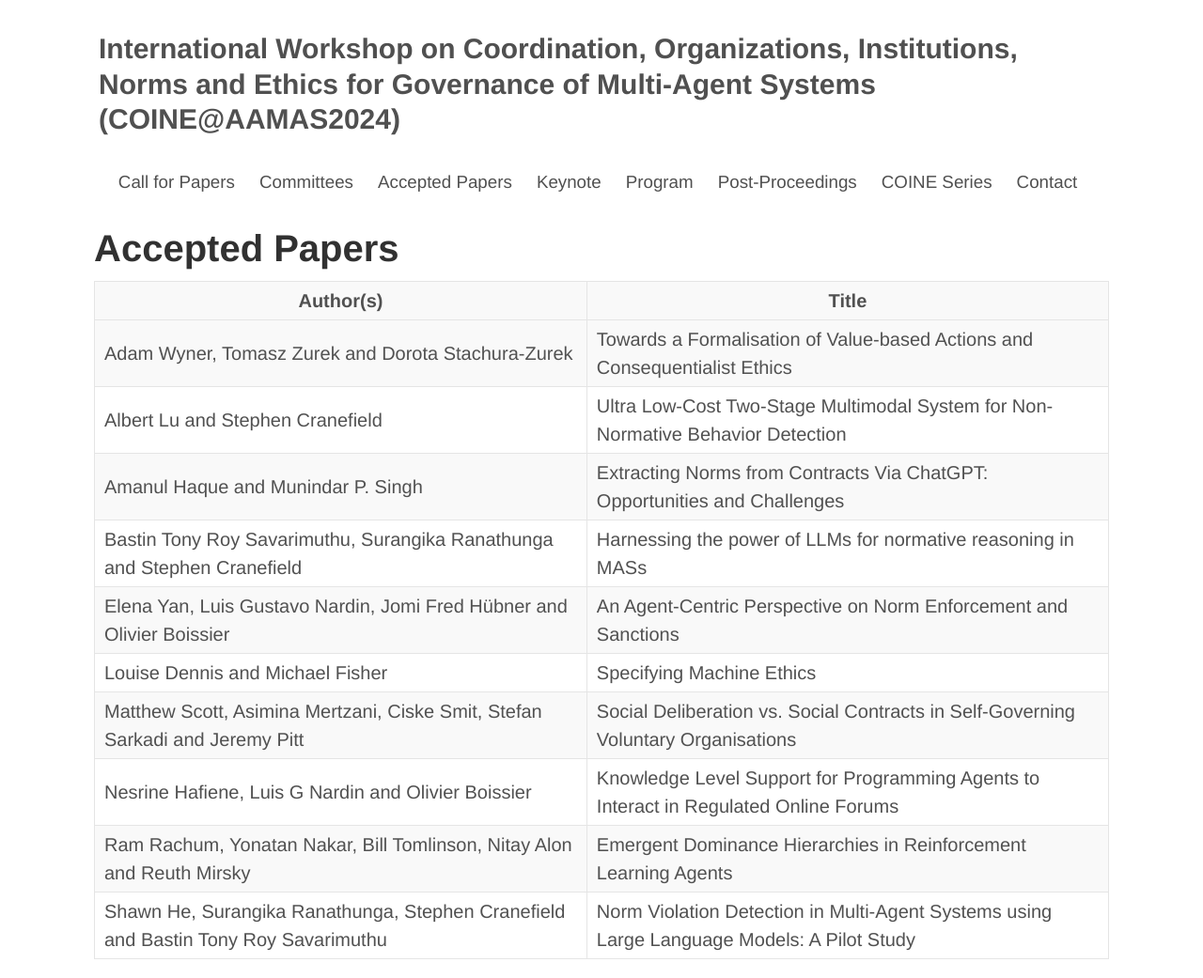
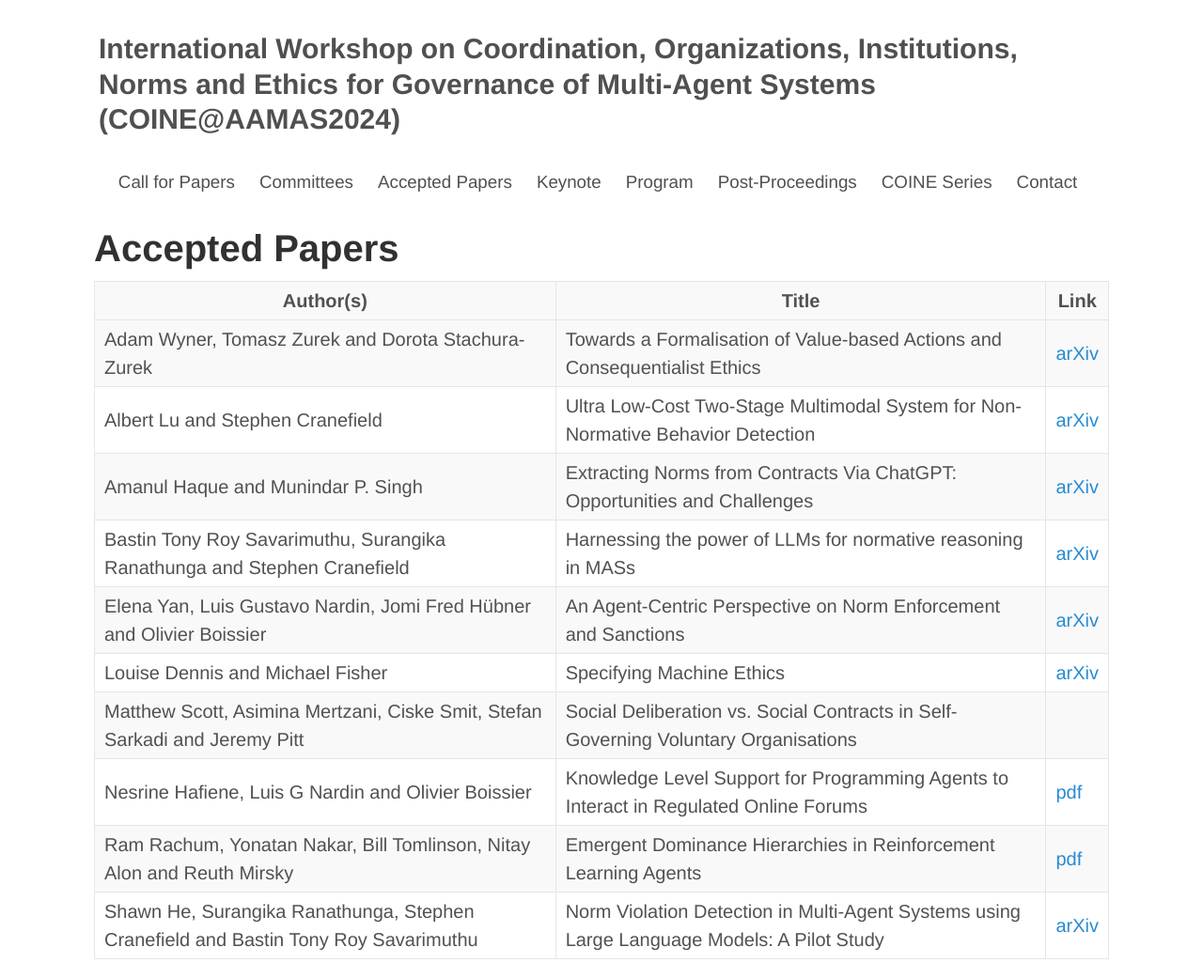
Before and after one commit to coin-workshop/coine-2024-auckland, a Jekyll site: the page built from accepted_papers.md, in a window 1280 px wide. Shown: the whole page at 94% size. Built offline with Jekyll 4.4.1, drawn with Linux system fonts in a browser that asks for light colours.

Commit message:
Added link to papers

```diff
--- a/accepted_papers.md
+++ b/accepted_papers.md
@@ -3,15 +3,15 @@
 
 # Accepted Papers
 
-| Author(s) | Title |
-|-----------|-------|
-| Adam Wyner, Tomasz Zurek and Dorota Stachura-Zurek                                 | Towards a Formalisation of Value-based Actions and Consequentialist Ethics |
-| Albert Lu and Stephen Cranefield                                                   | Ultra Low-Cost Two-Stage Multimodal System for Non-Normative Behavior Detection |
-| Amanul Haque and Munindar P. Singh                                                 | Extracting Norms from Contracts Via ChatGPT: Opportunities and Challenges |
-| Bastin Tony Roy Savarimuthu, Surangika Ranathunga and Stephen Cranefield           | Harnessing the power of LLMs for normative reasoning in MASs |
-| Elena Yan, Luis Gustavo Nardin, Jomi Fred Hübner and Olivier Boissier              | An Agent-Centric Perspective on Norm Enforcement and Sanctions |
-| Louise Dennis and Michael Fisher                                                   | Specifying Machine Ethics |
+| Author(s) | Title | Link |
+|-----------|-------|------|
+| Adam Wyner, Tomasz Zurek and Dorota Stachura-Zurek                                 | Towards a Formalisation of Value-based Actions and Consequentialist Ethics | [arXiv](https://arxiv.org/abs/2403.16719){:target="_blank"} |
+| Albert Lu and Stephen Cranefield                                                   | Ultra Low-Cost Two-Stage Multimodal System for Non-Normative Behavior Detection | [arXiv](https://arxiv.org/abs/2403.16151){:target="_blank"} |
+| Amanul Haque and Munindar P. Singh                                                 | Extracting Norms from Contracts Via ChatGPT: Opportunities and Challenges | [arXiv](https://arxiv.org/abs/2404.02269){:target="_blank"} |
+| Bastin Tony Roy Savarimuthu, Surangika Ranathunga and Stephen Cranefield           | Harnessing the power of LLMs for normative reasoning in MASs | [arXiv](https://arxiv.org/abs/2403.16524){:target="_blank"} |
+| Elena Yan, Luis Gustavo Nardin, Jomi Fred Hübner and Olivier Boissier              | An Agent-Centric Perspective on Norm Enforcement and Sanctions | [arXiv](https://arxiv.org/abs/2403.15128){:target="_blank"} |
+| Louise Dennis and Michael Fisher                                                   | Specifying Machine Ethics | [arXiv](https://arxiv.org/abs/2403.16100){:target="_blank"} |
 | Matthew Scott, Asimina Mertzani, Ciske Smit, Stefan Sarkadi and Jeremy Pitt        | Social Deliberation vs. Social Contracts in Self-Governing Voluntary Organisations |
-| Nesrine Hafiene, Luis G Nardin and Olivier Boissier                                | Knowledge Level Support for Programming Agents to Interact in Regulated Online Forums |
-| Ram Rachum, Yonatan Nakar, Bill Tomlinson, Nitay Alon and Reuth Mirsky             | Emergent Dominance Hierarchies in Reinforcement Learning Agents |
-| Shawn He, Surangika Ranathunga, Stephen Cranefield and Bastin Tony Roy Savarimuthu | Norm Violation Detection in Multi-Agent Systems using Large Language Models: A Pilot Study |
+| Nesrine Hafiene, Luis G Nardin and Olivier Boissier                                | Knowledge Level Support for Programming Agents to Interact in Regulated Online Forums | [pdf](https://ci.mines-stetienne.fr/coine2024/nesrineEtAl2024-coine2024.pdf){:target="_blank"} |
+| Ram Rachum, Yonatan Nakar, Bill Tomlinson, Nitay Alon and Reuth Mirsky             | Emergent Dominance Hierarchies in Reinforcement Learning Agents | [pdf](https://r.rachum.com/dh-coine)
+| Shawn He, Surangika Ranathunga, Stephen Cranefield and Bastin Tony Roy Savarimuthu | Norm Violation Detection in Multi-Agent Systems using Large Language Models: A Pilot Study | [arXiv](https://arxiv.org/abs/2403.16517){:target="_blank"} |
```
